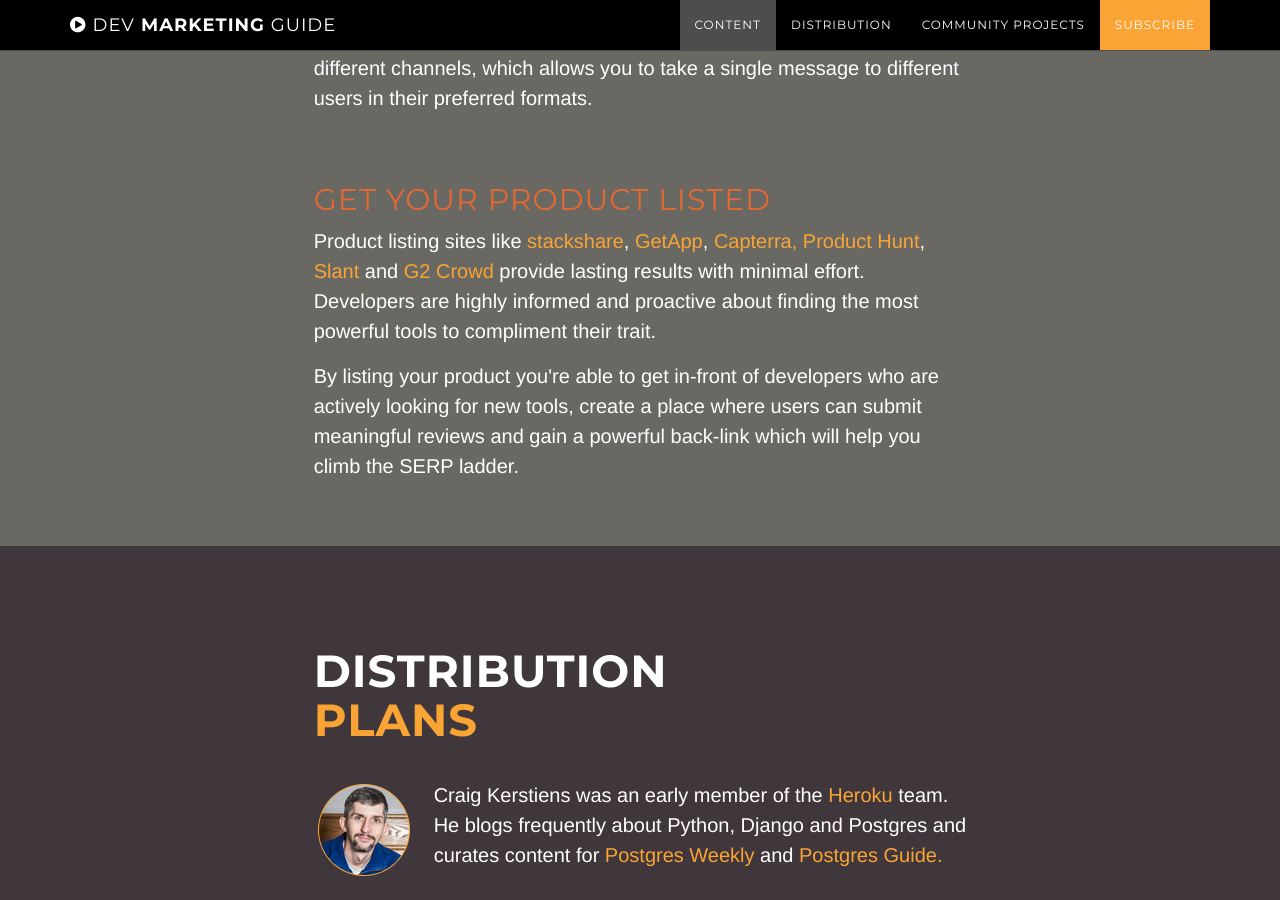
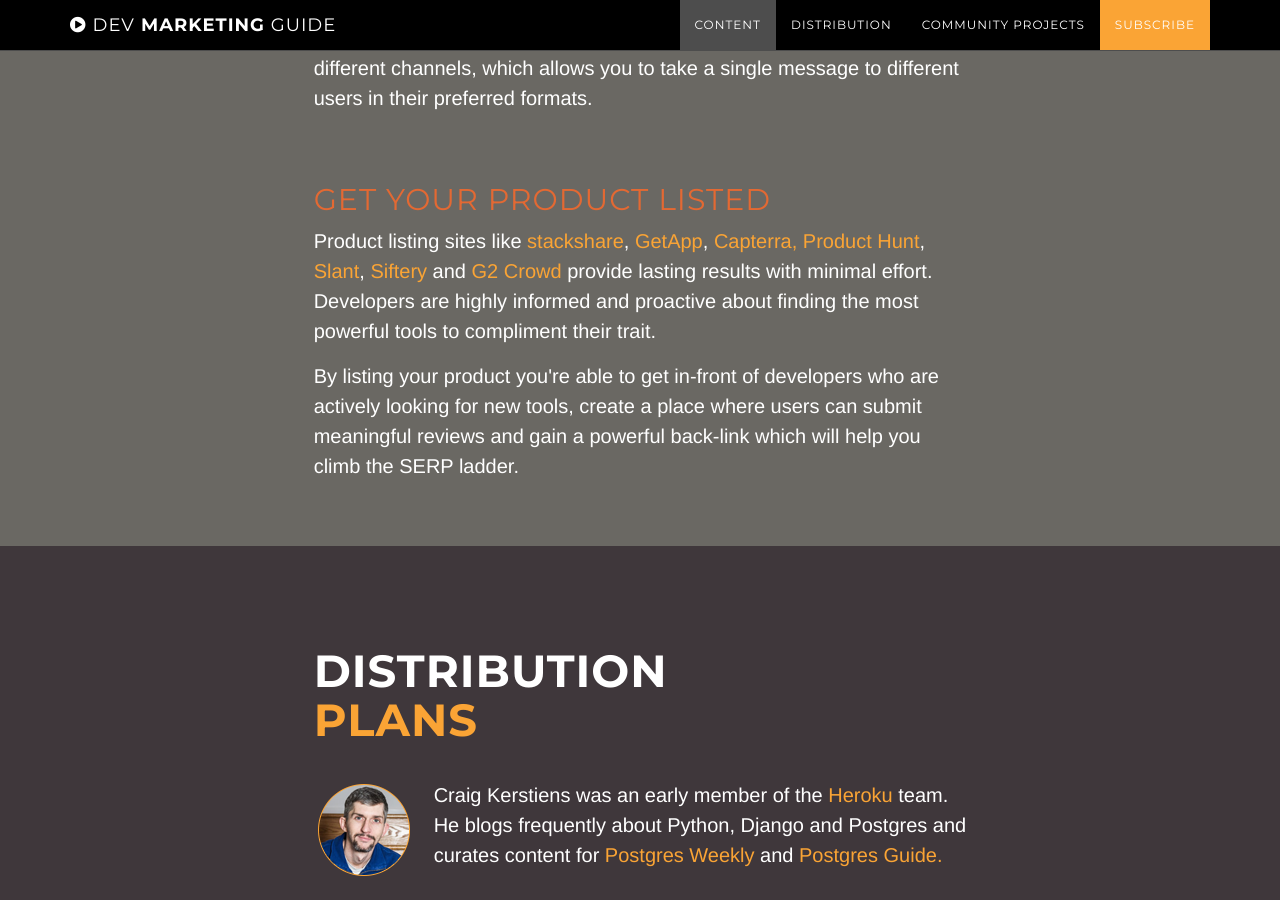
Before and after one commit to heavybit/devmarketingguide, a Jekyll site: the page built from index.html, in a window 1280 px wide and 900 px high, scrolled down 4769 px. Built offline with Jekyll 4.4.1, drawn with Linux system fonts in a browser that asks for light colours; comment, search, counter and statistics services are not loaded.

Commit message:
Added siftery to list of websites to list product

```diff
--- a/_includes/content-types.html
+++ b/_includes/content-types.html
@@ -93,7 +93,7 @@
 
                     <h2>Get your product listed</h2>
 
-                            <p>Product listing sites like <a href="http://stackshare.io">stackshare</a>, <a href="https://www.getapp.com">GetApp</a>, <a href="http://www.capterra.com">Capterra, <a href="http://www.producthunt.com">Product Hunt</a>, <a href="http://www.slant.co">Slant</a> and <a href="https://www.g2crowd.com">G2 Crowd</a> provide lasting results with minimal effort. Developers are highly informed and proactive about finding the most powerful tools to compliment their trait.</p>
+                            <p>Product listing sites like <a href="http://stackshare.io">stackshare</a>, <a href="https://www.getapp.com">GetApp</a>, <a href="http://www.capterra.com">Capterra, <a href="http://www.producthunt.com">Product Hunt</a>, <a href="http://www.slant.co">Slant</a>, <a href="https://siftery.com/">Siftery</a> and <a href="https://www.g2crowd.com">G2 Crowd</a> provide lasting results with minimal effort. Developers are highly informed and proactive about finding the most powerful tools to compliment their trait.</p>
                             <p>By listing your product you're able to get in-front of developers who are actively looking for new tools, create a place where users can submit meaningful reviews and gain a powerful back-link which will help you climb the SERP ladder.</p>
 
                 </div>
```
